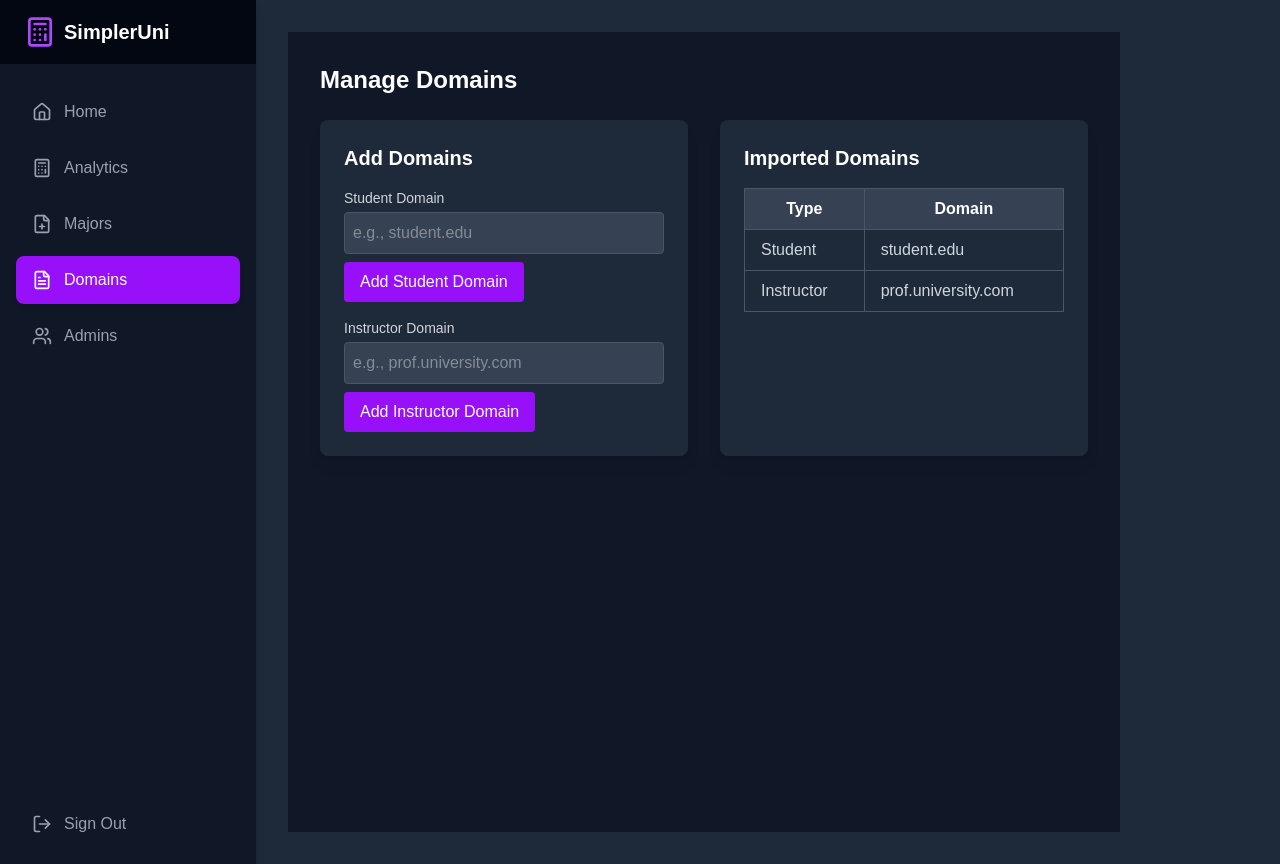
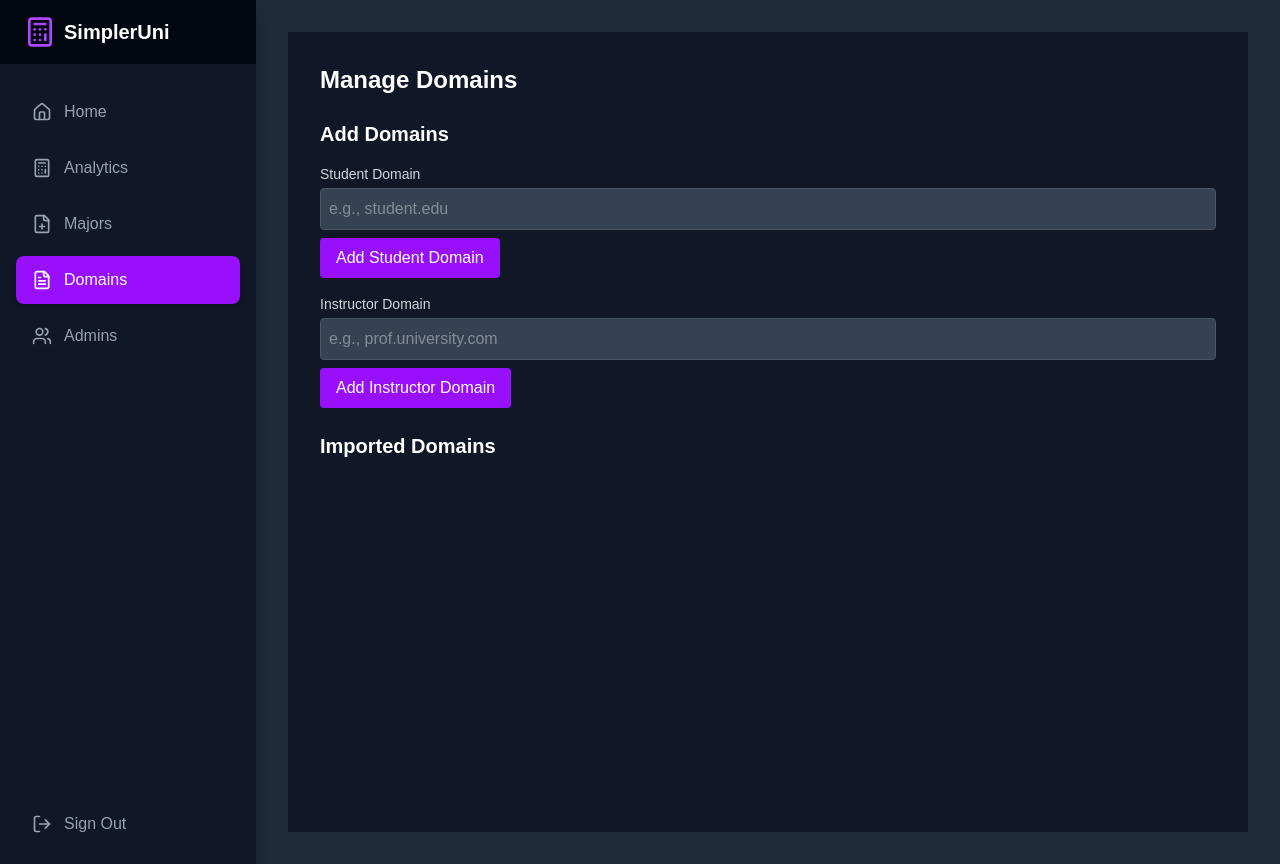
Before and after one commit to Mohamadmourad/SimplerUni, a Next.js app in the folder client/web/: page /dashboard/domains in a window 1280 px wide. Built offline with nearby package versions, Linux system fonts and the light colour scheme.

Commit message:
feat: enhance domain management with add and delete functionality

```diff
--- a/client/web/app/dashboard/domains/page.jsx
+++ b/client/web/app/dashboard/domains/page.jsx
@@ -1,24 +1,32 @@
 "use client";
-
+import axios from "axios";
 import { useState } from "react";
 
 export default function DomainsPage() {
   const [studentDomain, setStudentDomain] = useState("");
   const [instructorDomain, setInstructorDomain] = useState("");
 
-  const [domains, setDomains] = useState([
-    { type: "Student", domain: "student.edu" },
-    { type: "Instructor", domain: "prof.university.com" },
-  ]);
+  const [domains, setDomains] = useState("");
 
+  const handleAddDomain = (type) => {
+    if (type === "Student" && studentDomain.trim()) {
+      setDomains([...domains, { type, domain: studentDomain.trim() }]);
+      setStudentDomain("");
+    } else if (type === "Instructor" && instructorDomain.trim()) {
+      setDomains([...domains, { type, domain: instructorDomain.trim() }]);
+      setInstructorDomain("");
+    }
+  };
+
+  const handleDeleteDomain = (index) => {
+    setDomains(domains.filter((_, i) => i !== index));
+  };
 
   return (
     <div className="min-h-screen p-8 bg-gray-900 text-gray-300">
       <h1 className="text-2xl font-bold mb-6 text-white">Manage Domains</h1>
 
-      <div className="grid grid-cols-1 lg:grid-cols-2 gap-8">
-        {/* Left Side - Add Domains */}
-        <div className="bg-gray-800 p-6 rounded-lg shadow-lg">
+
         <h2 className="text-xl font-semibold mb-4 text-white">Add Domains</h2>
 
         {/* Student Domain */}
@@ -56,31 +64,25 @@ export default function DomainsPage() {
             Add Instructor Domain
           </button>
         </div>
+
+        {/* Domains List */}
+        <h2 className="text-xl font-semibold mt-6 mb-4 text-white">Imported Domains</h2>
+        <div className="space-y-2">
+        {domains.length > 0 ? (
+            domains.map((d, index) => (
+              <div key={index} className="flex justify-between items-center p-3 bg-gray-700 rounded-lg">
+                <span className="text-gray-300">{d.type}: {d.domain}</span>
+                <button
+                  onClick={() => handleDeleteDomain(index)}
+                  className="px-3 py-1 bg-red-600 text-white rounded hover:bg-red-700"
+                >
+                  Delete
+                </button>
+              </div>
+            ))
+          ) : null}
         </div>
 
-        {/* Right Side - Imported Domains Table */}
-        <div className="bg-gray-800 p-6 rounded-lg shadow-lg">
-          <h2 className="text-xl font-semibold mb-4 text-white">Imported Domains</h2>
-          <div className="overflow-x-auto">
-            <table className="w-full border-collapse border border-gray-700">
-              <thead>
-                <tr className="bg-gray-700 text-white">
-                  <th className="px-4 py-2 border border-gray-600">Type</th>
-                  <th className="px-4 py-2 border border-gray-600">Domain</th>
-                </tr>
-              </thead>
-              <tbody>
-                {domains.map((d, index) => (
-                  <tr key={index} className="border border-gray-600 text-gray-300">
-                    <td className="px-4 py-2 border border-gray-600">{d.type}</td>
-                    <td className="px-4 py-2 border border-gray-600">{d.domain}</td>
-                  </tr>
-                ))}
-              </tbody>
-            </table>
-          </div>
-        </div>
-      </div>
     </div>
   );
 }
--- a/client/web/app/dashboard/layout.jsx
+++ b/client/web/app/dashboard/layout.jsx
@@ -96,7 +96,7 @@ export default function DashboardLayout({ children }) {
 
       {/* Main Content */}
       <div className="flex-1 min-w-0 bg-gray-800">
-        <main className="p-8 w-full max-w-4xl">{children}</main>
+        <main className="p-8 w-full">{children}</main>
       </div>
     </div>
   );
```
Lines whose indentation alone changed are shown as unchanged.
